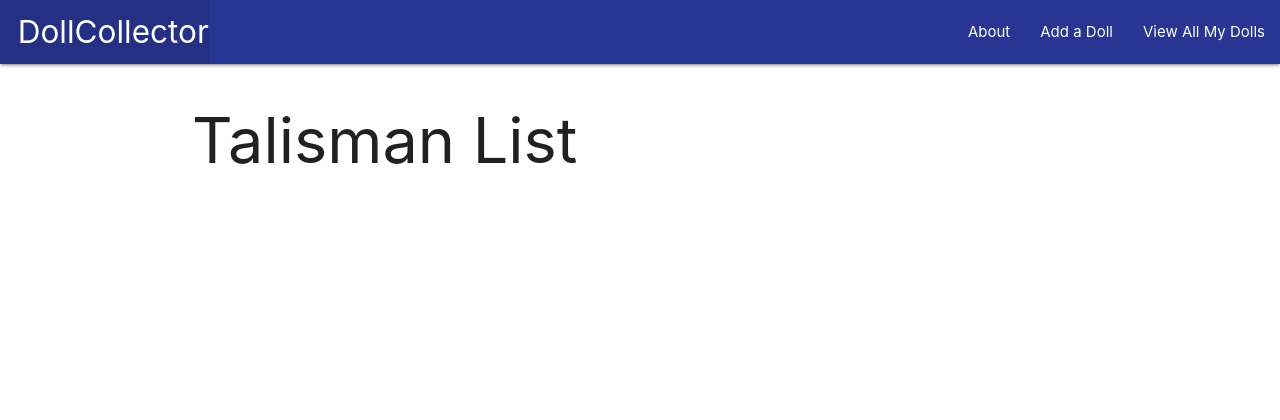
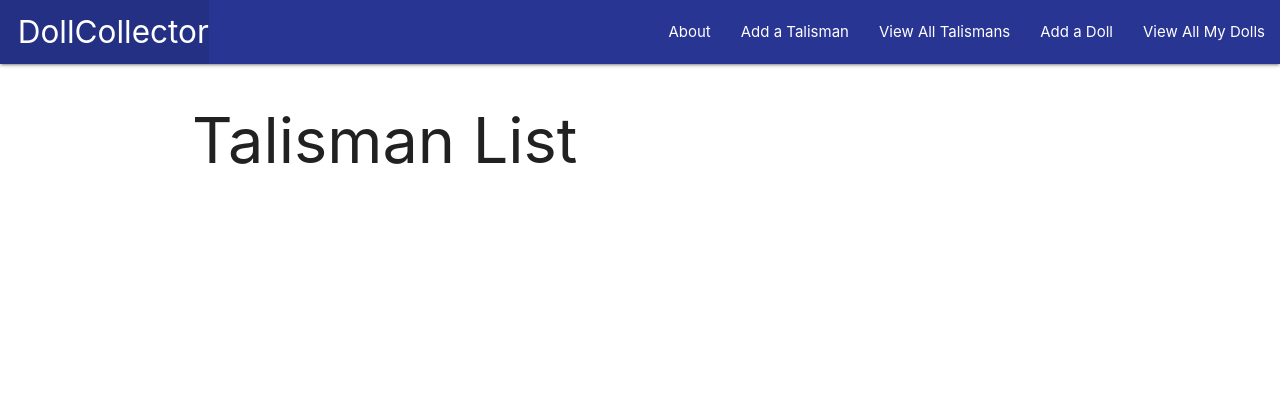
Before and after one commit to philkatie/doll-collector, a Django app: page /talismans/ in a window 1280 px wide. Shown: the top 420 px of the page. Run offline with Django 4.2, Linux system fonts and the light colour scheme; data that the repository does not hold is empty.

Commit message:
updating some html

```diff
--- a/main_app/templates/base.html
+++ b/main_app/templates/base.html
@@ -20,6 +20,8 @@
         </ul>
         <ul class="right">
             <li><a href="{% url 'about' %}">About</a></li>
+            <li><a href="{% url 'talismans_create' %}">Add a Talisman</a></li>
+            <li><a href="{% url 'talismans_index' %}">View All Talismans</a></li>
             <li><a href="{% url 'dolls_create' %}">Add a Doll</a></li>
             <li><a href="{% url 'index' %}">View All My Dolls</a></li>
         </ul>
--- a/main_app/templates/main_app/talisman_list.html
+++ b/main_app/templates/main_app/talisman_list.html
@@ -3,7 +3,7 @@
 
 <h1>Talisman List</h1>
 
-{% for toy in toy_list %}
+{% for talisman in talisman_list %}
   <a href="{% url 'talismans_detail' talisman.id %}">
     <div class="card">
         <div class="card-content">
```
